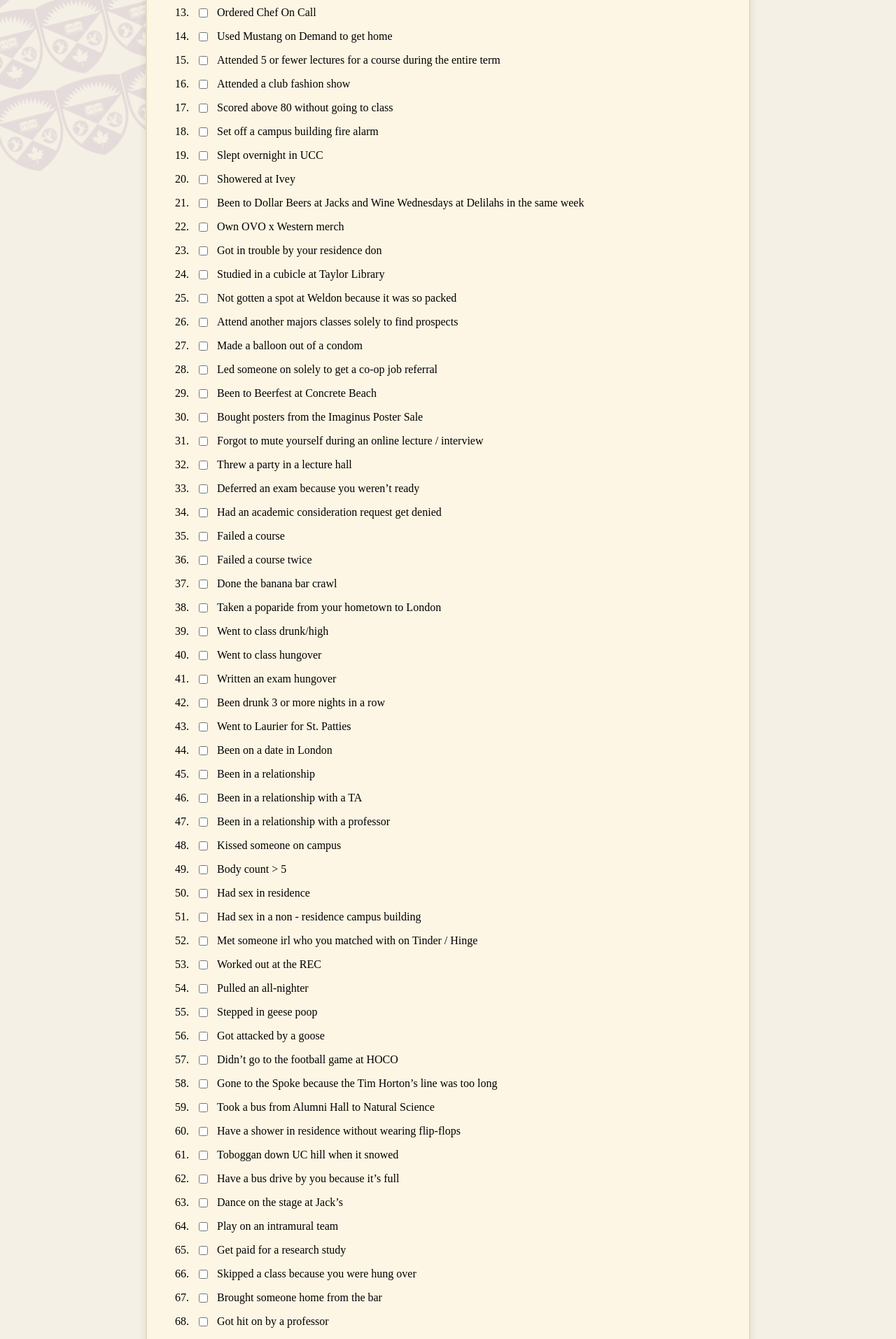
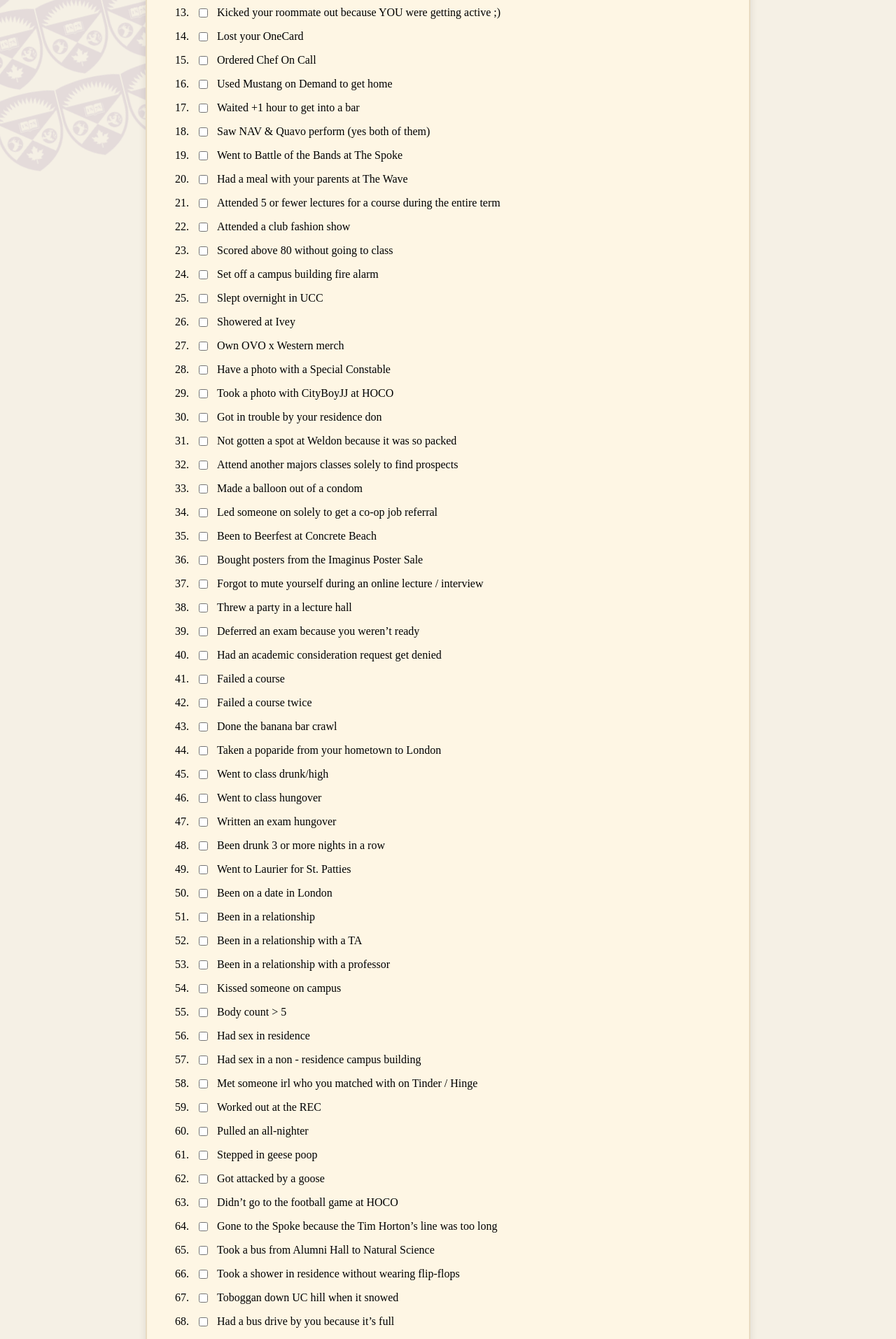
Before and after one commit to shaun-ahuja/uwo-purity-test, a React (Create React App) app: page / in a window 1280 px wide. Shown: the part 792-2705 px from the top of the page at 70% size. Built offline with nearby package versions, Linux system fonts and the light colour scheme.

Commit message:
changing some prompts

```diff
--- a/src/App.js
+++ b/src/App.js
@@ -53,6 +53,8 @@
   };
 
   const questions = [
+    'Been to Dollar Beers at Jacks and Wine Wednesdays at Delilahs in the same week',
+    "Studied in a cubicle at Taylor Library",
     'Went to your O-week concert',
     'Had a dorm party get shut down',
     'Went to O-Hall for a meal',
@@ -67,16 +69,20 @@
     'Lost your OneCard',
     'Ordered Chef On Call',
     'Used Mustang on Demand to get home',
+    'Waited +1 hour to get into a bar',
+    'Saw NAV & Quavo perform (yes both of them)',
+    'Went to Battle of the Bands at The Spoke',
+    'Had a meal with your parents at The Wave',
     'Attended 5 or fewer lectures for a course during the entire term',
     'Attended a club fashion show',
     'Scored above 80 without going to class',
     'Set off a campus building fire alarm',
     'Slept overnight in UCC',
     'Showered at Ivey',
-    'Been to Dollar Beers at Jacks and Wine Wednesdays at Delilahs in the same week',
     "Own OVO x Western merch",
+    'Have a photo with a Special Constable',
+    'Took a photo with CityBoyJJ at HOCO',
     "Got in trouble by your residence don",
-    "Studied in a cubicle at Taylor Library",
     "Not gotten a spot at Weldon because it was so packed",
     "Attend another majors classes solely to find prospects",
     "Made a balloon out of a condom",
@@ -112,9 +118,9 @@
     'Didn’t go to the football game at HOCO',
     'Gone to the Spoke because the Tim Horton’s line was too long',
     'Took a bus from Alumni Hall to Natural Science',
-    'Have a shower in residence without wearing flip-flops',
+    'Took a shower in residence without wearing flip-flops',
     'Toboggan down UC hill when it snowed',
-    'Have a bus drive by you because it’s full',
+    'Had a bus drive by you because it’s full',
     'Dance on the stage at Jack’s',
     'Play on an intramural team',
     'Get paid for a research study',
@@ -129,10 +135,6 @@
     'Been featured in a campus interview',
     'Been to a darty',
     'Had to leave a party early because the cops shut it down',
-    'Waited +1 hour to get into a bar',
-    'Saw NAV & Quavo perform (yes both of them)',
-    'Went to Battle of the Bands at The Spoke',
-    'Had a meal with your parents at The Wave',
     'Volunteered on campus',
     'Got an on campus job',
     'Participated in a charity golf tournament',
@@ -141,8 +143,6 @@
     'Applied to be a Soph but got rejected',
     'Kissed a Soph',
     'Kissed a residence Don',
-    'Have a photo with a Special Constable',
-    'Took a photo with CityBoyJJ at HOCO',
     'Been skating at the REC center',
     'Went to a club event just for the free food',
     'Went to UCC\'s career fair',
```
